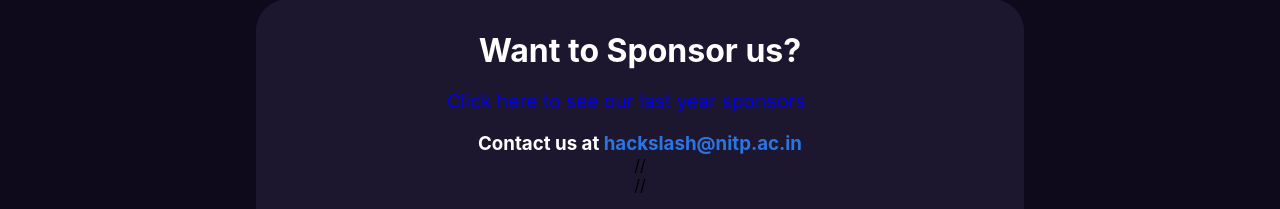
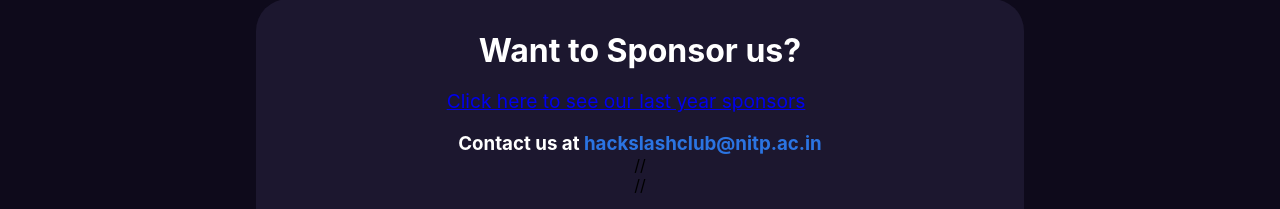
Before and after one commit to HackSlashNITP/hacknitp, a React (Create React App) app: page / in a window 1280 px wide. Shown: the part 8160-8369 px from the top of the page. Built offline with nearby package versions, Linux system fonts and the light colour scheme; some icons are missing.

Commit message:
Corrected HackSlash email id

```diff
--- a/src/components/sponsors/Sponsors.js
+++ b/src/components/sponsors/Sponsors.js
@@ -132,7 +132,7 @@ const Sponsors = () => {
                 </p>
                 <h3 className="heading">
                     <span className="white">
-                        Contact us at <a href="mailto:hackslash@nitp.ac.in" className='mail-id'> hackslash@nitp.ac.in</a>
+                        Contact us at <a href="mailto:hackslashclub@nitp.ac.in" className='mail-id'> hackslashclub@nitp.ac.in</a>
                     </span>
                 </h3>
 //                 <div className="sponsor-brochure-btn dnld-sponsor-broc">
```
